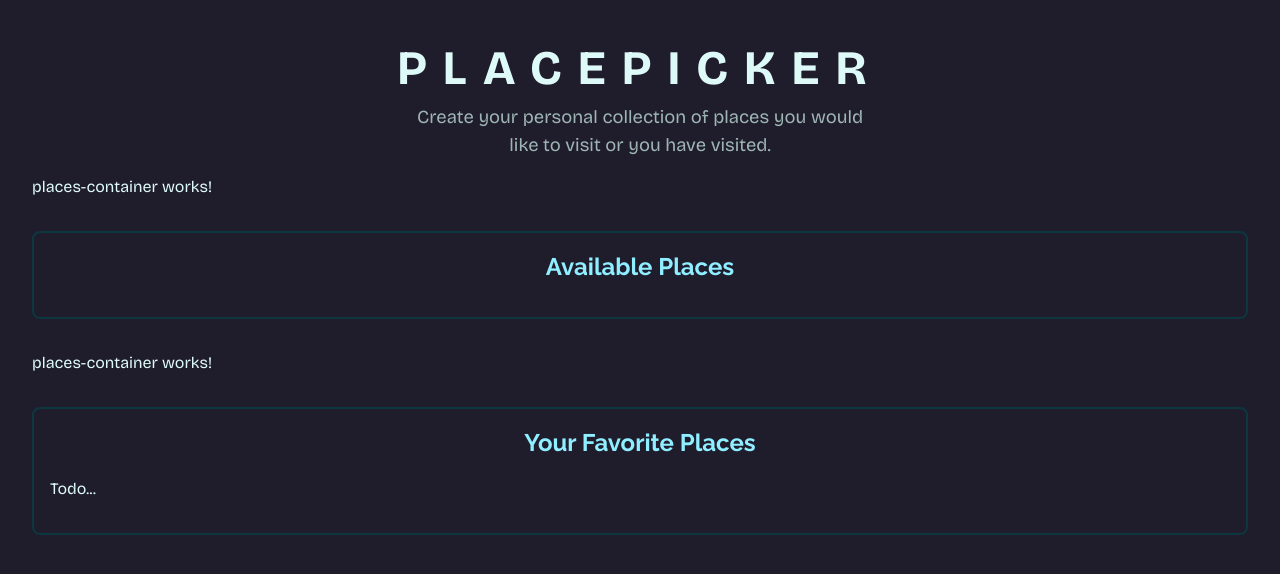
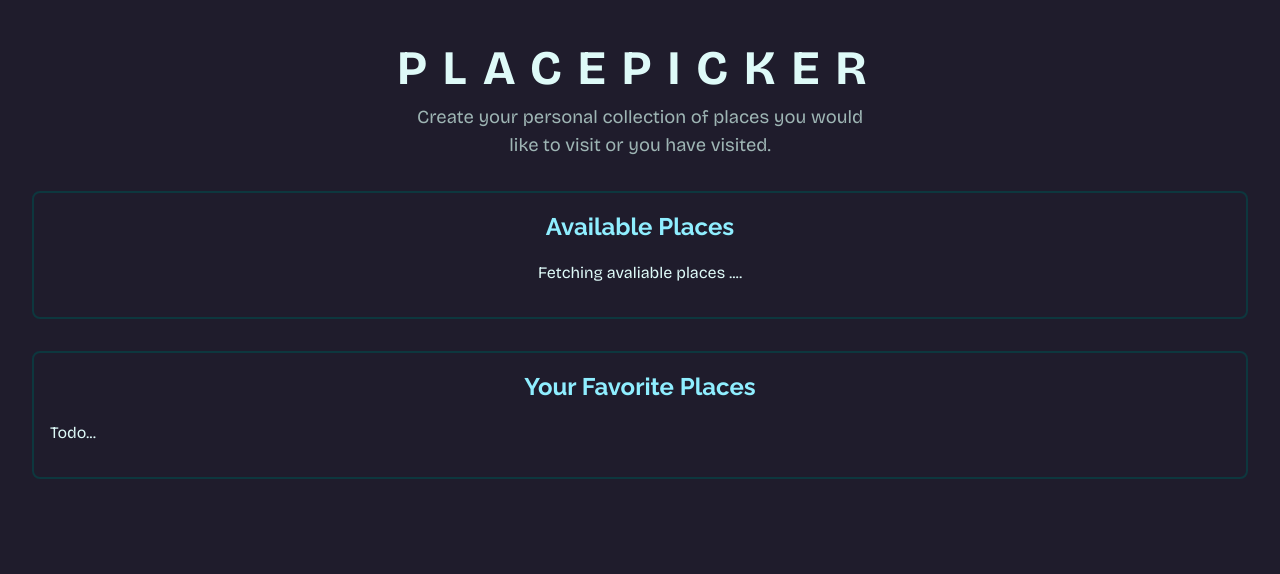
Before and after one commit to Neema93/Explore_Angular, an Angular app in the folder http/: page / in a window 1280 px wide. Shown: the top 574 px of the page. Built offline with nearby package versions, Linux system fonts and the light colour scheme; no server answers.

Commit message:
message write while fetching data

```diff
--- a/http/src/app/places/available-places/available-places.component.html
+++ b/http/src/app/places/available-places/available-places.component.html
@@ -1,5 +1,10 @@
 
 <app-places-container title="Available Places">
+   @if (isFetching()) {
+    <p class="fallback-text"> Fetching avaliable places ....</p>
+   }
+
+
     @if (places()) {
     <app-places [places]="places()!" />
     } @else if (places()?.length === 0) {
--- a/http/src/app/places/places-container/places-container.component.html
+++ b/http/src/app/places/places-container/places-container.component.html
@@ -1,4 +1,4 @@
-<p>places-container works!</p>
+
 <section>
     <h2>{{ title() }}</h2>
     <ng-content />
```
